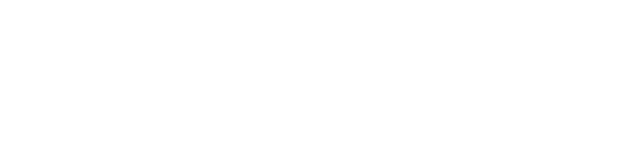
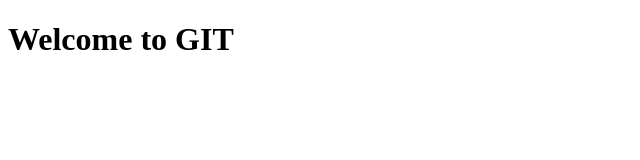
Before and after one commit to Gouravtagore/test-demo, a plain HTML site: page index.html in a window 1280 px wide. Shown: the whole page, without its empty margins (0-640 px from the left). Drawn offline with Linux system fonts and the light colour scheme.

Commit message:
'index.html'

```diff
--- a/index.html
+++ b/index.html
@@ -6,6 +6,6 @@
     <title>Document</title>
 </head>
 <body>
-    <h1></h1>
+    <h1>Welcome to GIT</h1>
 </body>
 </html>
```
